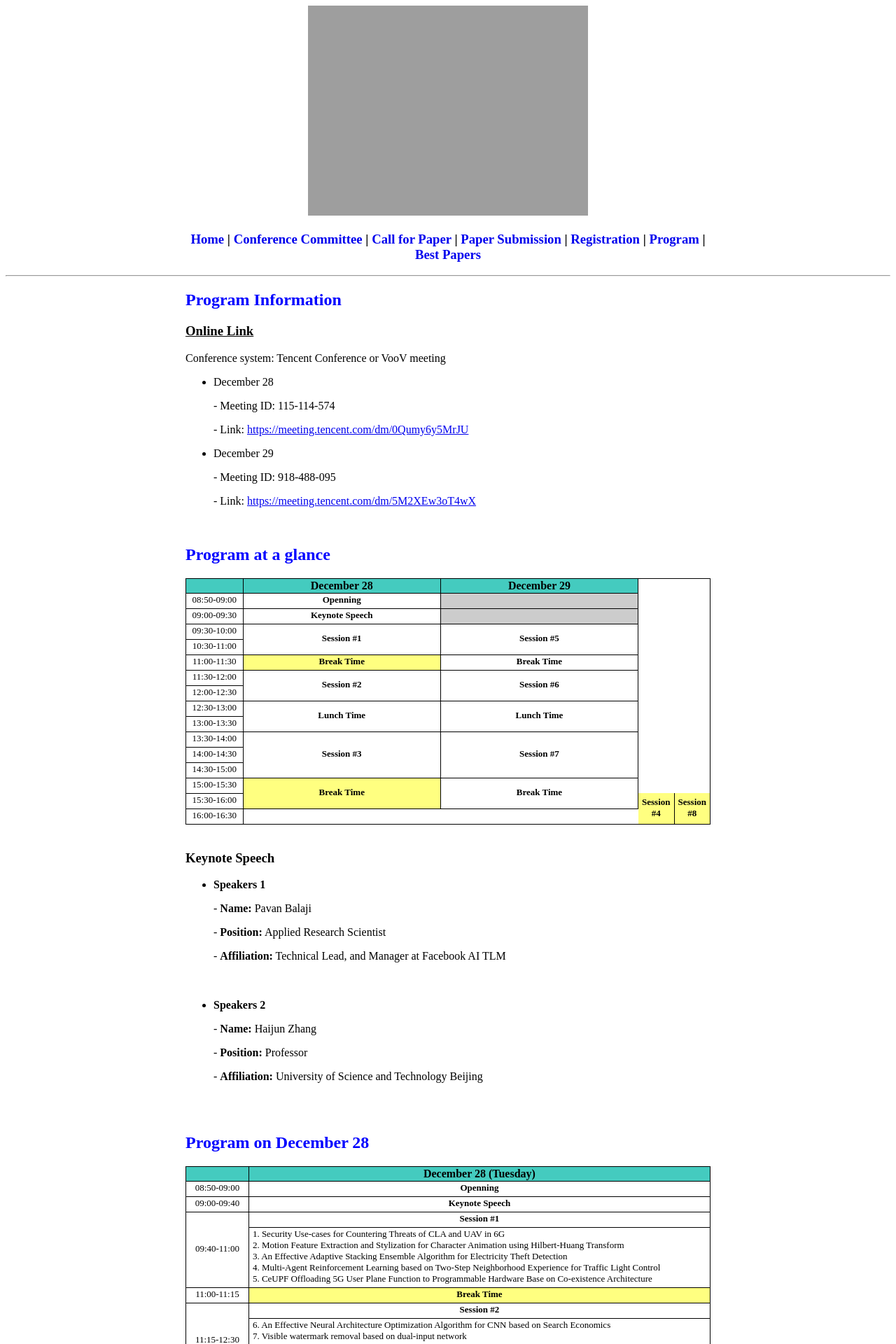
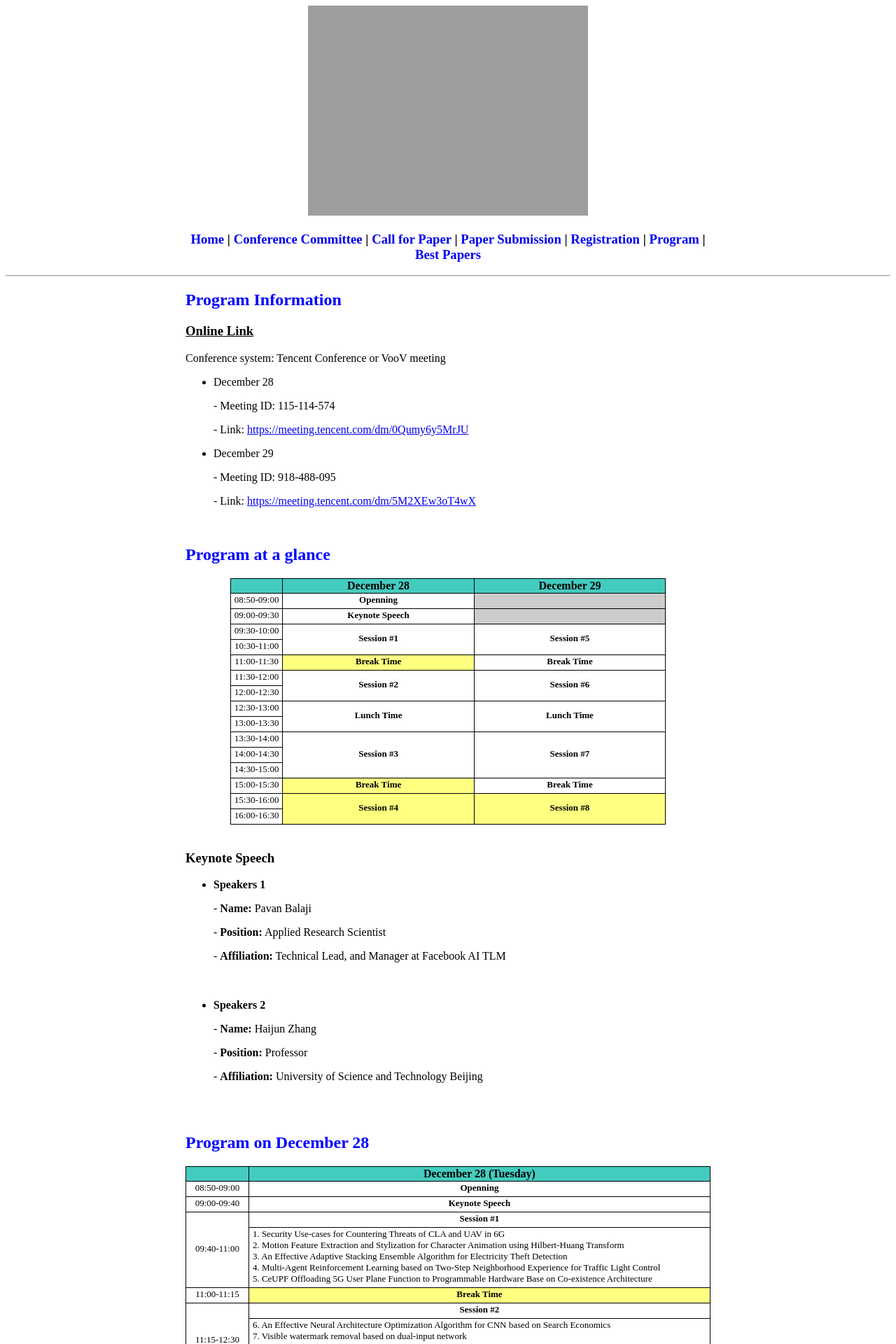
Before and after one commit to icea-conf/2021, a Jekyll site: the page built from program/index.html, in a window 1280 px wide. Shown: the top 1920 px of the page at 70% size. Built offline with Jekyll 4.4.1, drawn with Linux system fonts in a browser that asks for light colours.

Commit message:
Update index.html

```diff
--- a/program/index.html
+++ b/program/index.html
@@ -93,8 +93,8 @@ title: ACM ICEA 2021
 
                          <tr>
                               <td class="tcontent4">15:00-15:30</td>
-                              <td class="tcontent5" rowspan="2"><b>Break Time</b></td>
-                              <td class="tcontent4" rowspan="2"><b>Break Time</b></td>
+                              <td class="tcontent5"><b>Break Time</b></td>
+                              <td class="tcontent4"><b>Break Time</b></td>
                          </tr>
 
                          <tr>
```
